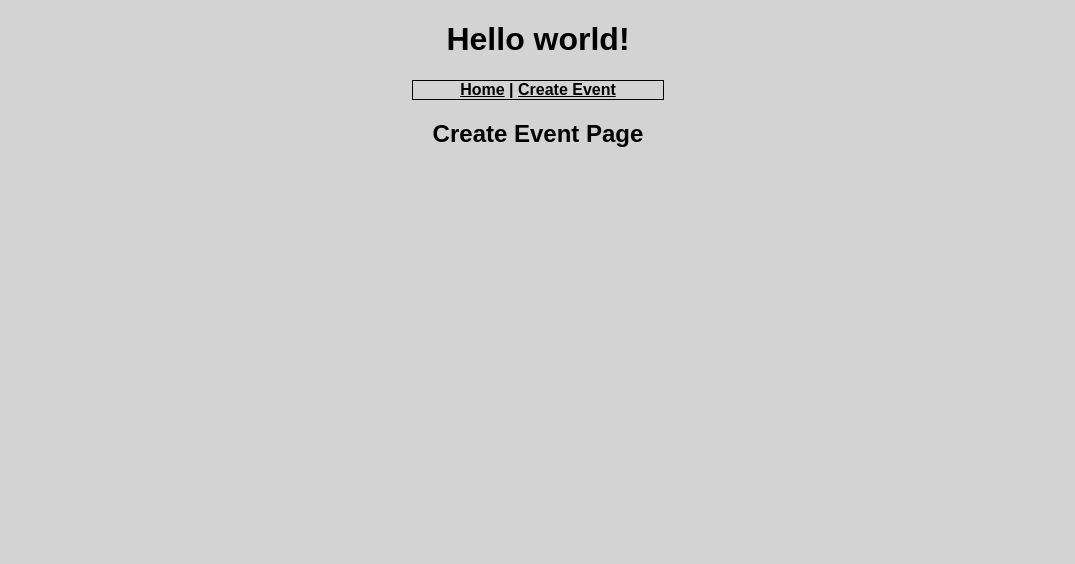
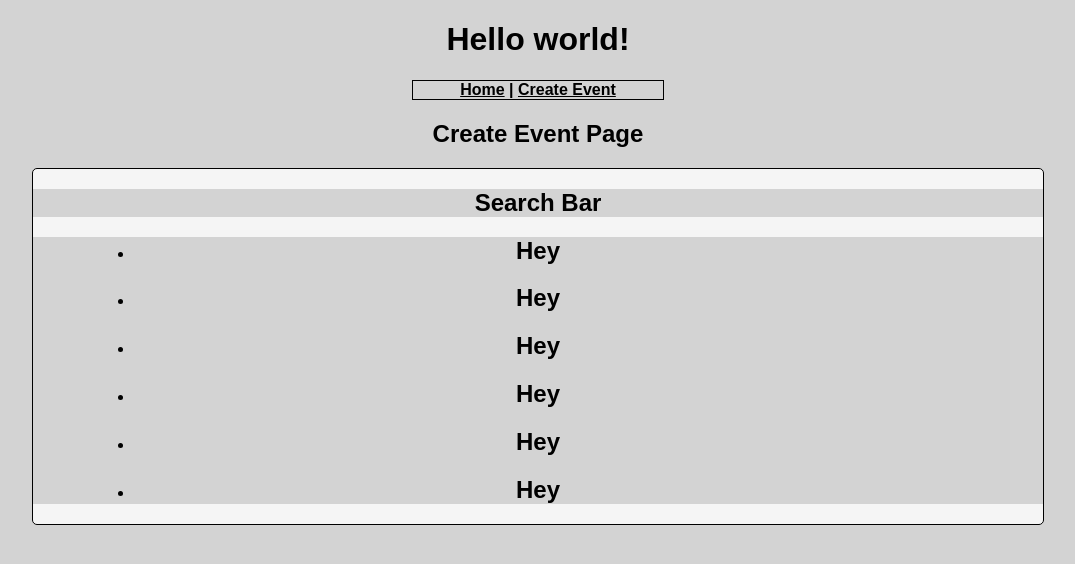
Before and after one commit to yeti-crab-scratch/Landing-Pad-Social, a React app: page /createEvent in a window 1280 px wide. Shown: the top 564 px of the page, without its empty margins (102-1177 px from the left). Built offline with nearby package versions, Linux system fonts and the light colour scheme.

Commit message:
Event Box, maincontainer created, app and css updated

```diff
--- a/client/App.js
+++ b/client/App.js
@@ -1,12 +1,12 @@
 import React, { Component } from 'react';
 import { Outlet, Link } from "react-router-dom"
+import MainContainer from './MainContainer';
+
+//class App extends Component {
+export default function App (){
 
 
-class App extends Component {
-
-
-
-    render() {
+    //render() {
 
     // fetch("http://localhost:3000/")
     //     .then(response => response.json())
@@ -15,18 +15,19 @@ class App extends Component {
 
         return (
             <div>
-
                 <h1>Hello world!</h1>
                 <nav id = "nav">
-
                 <Link to="/home">Home</Link> |{" "}
                 <Link to="/createEvent">Create Event</Link>
                 </nav>
                 {/* persisting */}
                 <Outlet/>
+                <div>
+                <MainContainer/>
+                </div>
             </div>
         )
     }
-}
+//}
 
-export default App;
+//export default App;
--- /dev/null
+++ b/client/EventBox.js
@@ -0,0 +1,42 @@
+import React, { Component } from 'react';
+import { Outlet, Link } from "react-router-dom"
+
+
+//class App extends Component {
+export default function EventBox ({
+    data,
+    onComment,
+    onSignUp,
+}){
+
+        return (
+            <div className='eventBox'>
+              <h2>Host</h2>
+              <h2>Date: {data.date}</h2>
+              <h2>Activity: {data.activity_type}</h2>
+              <h2>Start: {data.start_time}</h2>
+              <h2>End: {data.end_time}</h2>
+              <h2>comments</h2>
+              <h2>Already Singed up: {data.num_participants}</h2>
+              <button onClick={() => {
+                  onComment(data)
+              }}>comment</button>
+              {/* <button onClick={() => {
+                  onSignUp(data)
+              })>sign up</button> */}
+            </div>
+        )
+    }
+
+    // CREATE TABLE events (
+    //     id SERIAL PRIMARY KEY,
+    //     title varchar,
+    //     date DATE,
+    //     start_time TIME,
+    //     end_time TIME,
+    //     activity_type varchar,
+    //     num_participants int DEFAULT 1,
+    //     zip int,
+    //     participant_id int,
+    //     comment_id int
+    // )
--- /dev/null
+++ b/client/MainContainer.js
@@ -0,0 +1,24 @@
+import React, { Component } from 'react';
+import { Outlet, Link } from "react-router-dom"
+import EventBox from "./EventBox"
+import { useState } from 'react';
+import { getData } from "./fakedata";
+
+const array = [0,1,2,3,4,5]
+const data = getData();
+
+export default function MainContainer (){
+     const [eventBox, setEventBox] = useState(data[0]);
+     const eventBoxFeed = array.map(el =>
+        <li key={array.id} className="eventBox">
+            <h2>Hey</h2>
+
+        </li>
+            )
+        return (
+            <div className='mainContainer'>
+              <h2>Search Bar</h2>
+              <ul>{eventBoxFeed}</ul>
+            </div>
+        )
+    }
--- a/client/style.css
+++ b/client/style.css
@@ -15,3 +15,19 @@
     border: 1px solid black;
     margin: auto;
 }
+
+.mainContainer {
+    margin-left: auto;
+    margin-right: auto;
+    width: 80%;
+    height: 90%;
+    background-color: whitesmoke;
+    border: 1px solid black;
+    border-radius: 5px;
+}
+
+.eventBox {
+    margin-left: auto;
+    margin-right: auto;
+    width: 80%;
+}
```
